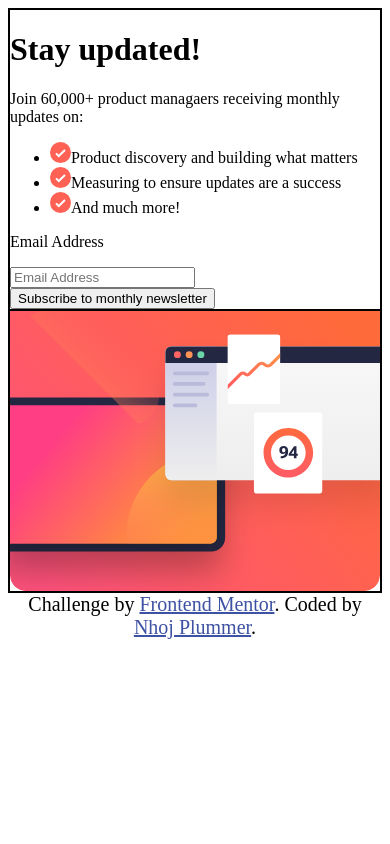
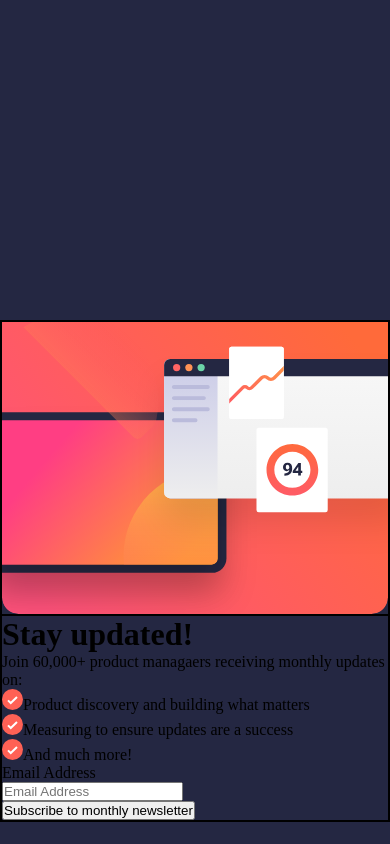
Before and after one commit to Nhoj-Plummer/Newsletter-Sign-Up-Form-With-Success-Message, a React (Create React App) app: page / in a window 390 px wide. Shown: the top 844 px of the page. Built offline with nearby package versions, Linux system fonts and the light colour scheme.

Commit message:
Adding global css

```diff
--- a/src/App.css
+++ b/src/App.css
@@ -1,38 +1,14 @@
-.App {
-  text-align: center;
+* {
+  box-sizing: border-box;
+  padding: 0;
+  margin: 0;
+  scroll-behavior: smooth;
 }
 
-.App-logo {
-  height: 40vmin;
-  pointer-events: none;
+body {
+  background: var(--dark-slate-grey);
 }
 
-@media (prefers-reduced-motion: no-preference) {
-  .App-logo {
-    animation: App-logo-spin infinite 20s linear;
-  }
+.section-padding {
+  margin: 20rem auto;
 }
-
-.App-header {
-  background-color: #282c34;
-  min-height: 100vh;
-  display: flex;
-  flex-direction: column;
-  align-items: center;
-  justify-content: center;
-  font-size: calc(10px + 2vmin);
-  color: white;
-}
-
-.App-link {
-  color: #61dafb;
-}
-
-@keyframes App-logo-spin {
-  from {
-    transform: rotate(0deg);
-  }
-  to {
-    transform: rotate(360deg);
-  }
-}
--- a/src/components/Input/Input.css
+++ b/src/components/Input/Input.css
@@ -11,3 +11,14 @@
   height: 100%;
   width: 100%;
 }
+
+/* Mobile Rules */
+@media screen and (max-width: 540px) {
+  .input-container_text-container {
+    order: 2;
+  }
+
+  .input-cotainer_img-container {
+    order: 1;
+  }
+}
```
